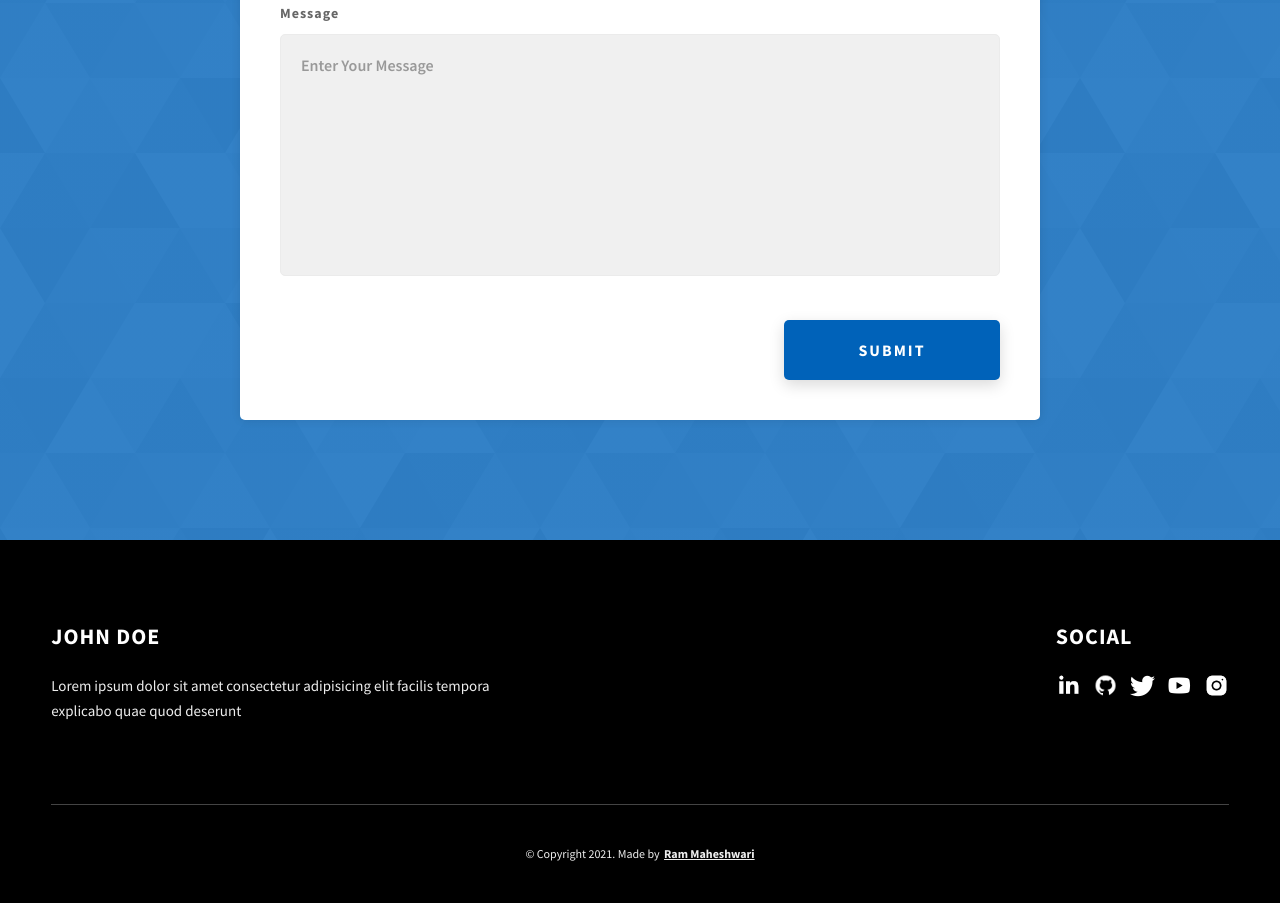
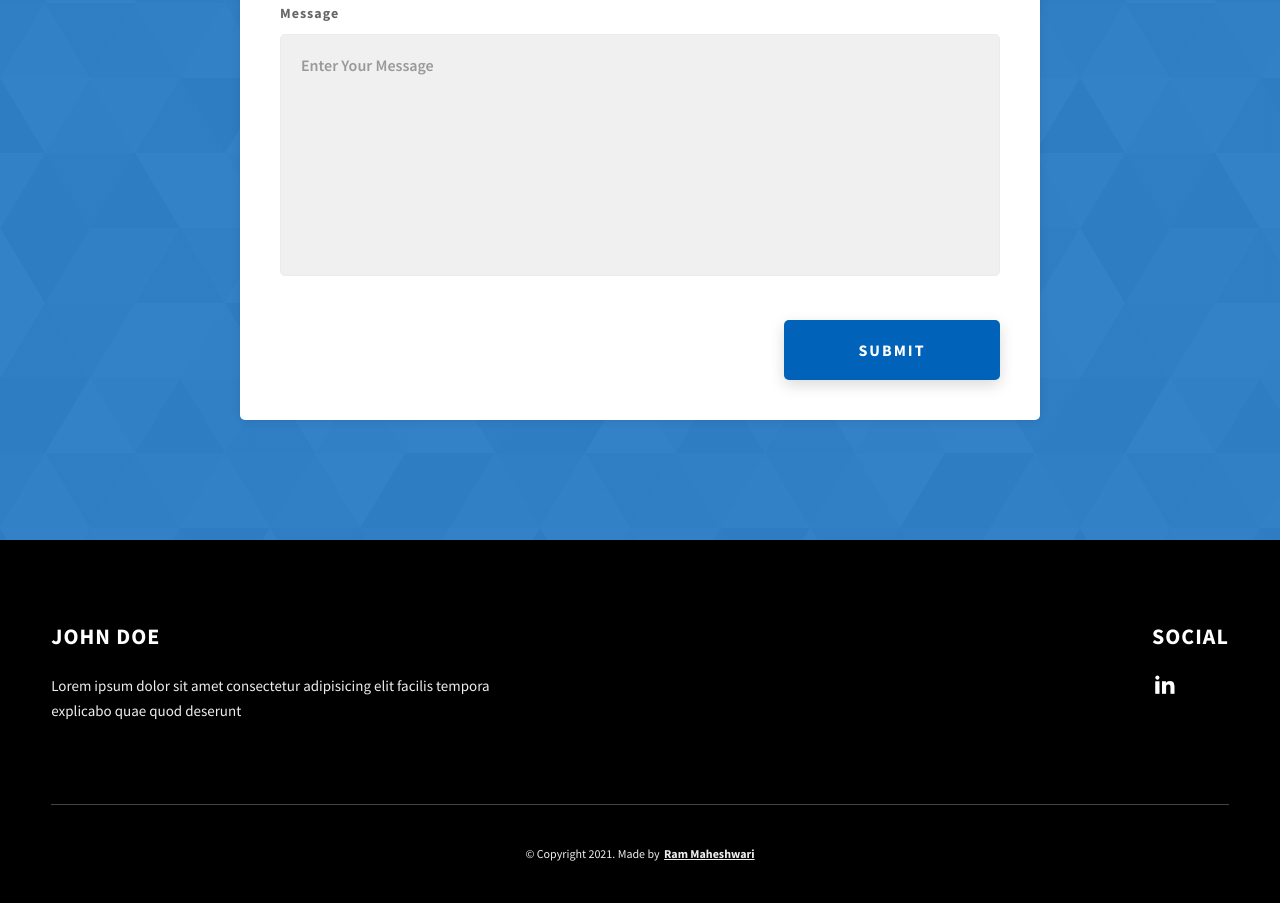
Before and after one commit to Hafeezuddin-DA/Hafeezuddin-DA.github.io, a website: page index.html in a window 1280 px wide. Shown: the part 4239-5142 px from the top of the page. Drawn offline with Linux system fonts and the light colour scheme.

Commit message:
Footer changes

```diff
--- a/index.html
+++ b/index.html
@@ -307,41 +307,14 @@
               <span>Social</span>
             </h2>
             <div class="main-footer__social-cont">
-              <a target="_blank" rel="noreferrer" href="#">
+              <a target="_blank" rel="noreferrer" href="https://www.linkedin.com/in/khaja-sk">
                 <img
                   class="main-footer__icon"
                   src="./assets/png/linkedin-ico.png"
                   alt="icon"
                 />
               </a>
-              <a target="_blank" rel="noreferrer" href="#">
-                <img
-                  class="main-footer__icon"
-                  src="./assets/png/github-ico.png"
-                  alt="icon"
-                />
-              </a>
-              <a target="_blank" rel="noreferrer" href="#">
-                <img
-                  class="main-footer__icon"
-                  src="./assets/png/twitter-ico.png"
-                  alt="icon"
-                />
-              </a>
-              <a target="_blank" rel="noreferrer" href="#">
-                <img
-                  class="main-footer__icon"
-                  src="./assets/png/yt-ico.png"
-                  alt="icon"
-                />
-              </a>
-              <a target="_blank" rel="noreferrer" href="#">
-                <img
-                  class="main-footer__icon main-footer__icon--mr-none"
-                  src="./assets/png/insta-ico.png"
-                  alt="icon"
-                />
-              </a>
+
             </div>
           </div>
           <div class="main-footer__row main-footer__row-2">
```
